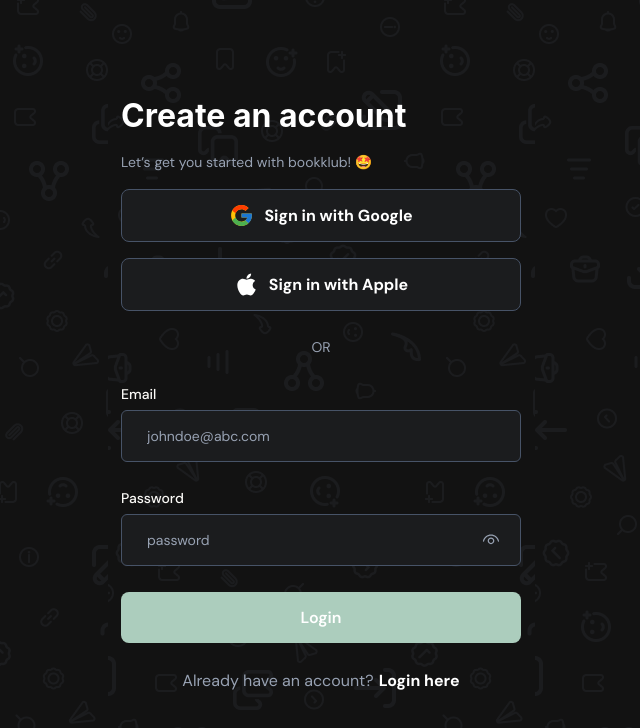
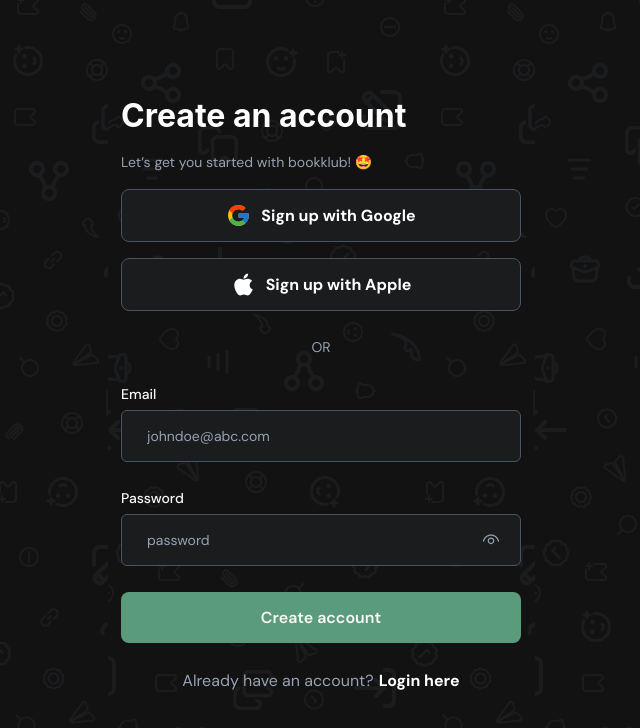
Before and after one commit to Parallax18/bookklub-frontend, a Next.js app: page /register in a window 1280 px wide. Shown: the top 728 px of the page, without its empty margins (319-959 px from the left). Built offline with nearby package versions, Linux system fonts and the light colour scheme.

Commit message:
chore: minor tweaks

```diff
--- a/src/app/(auth)/register/page.tsx
+++ b/src/app/(auth)/register/page.tsx
@@ -57,22 +57,15 @@ const Login = () => {
 
   const useHandleLogin = () => {
     return useMutation({
-      mutationKey: ["login"],
+      mutationKey: ["register"],
       mutationFn: async (loginData: FormValues) => {
-        const response = await HttpClient.post({
-          url: "/register",
-          data: loginData,
-        });
+        // const response = await HttpClient.post({
+        //   url: "/register",
+        //   data: loginData,
+        // });
         router.push("/verify_email");
-        return response;
+        // return response;
       },
-      // onSuccess: (data) => {
-      //   console.log({ data });
-      //   router.push("/chat");
-      // },
-      // onError: (error) => {
-      //   console.log({ error });
-      // },
     });
   };
 
@@ -81,7 +74,8 @@ const Login = () => {
     values: FormValues,
     formikHelpers: FormikHelpers<FormValues>
   ) => {
-    mutation.mutate(values);
+    router.push("/verify_email");
+    // mutation.mutate(values);
     const { setSubmitting } = formikHelpers;
     setSubmitting(true);
     setSubmitting(false);
@@ -148,7 +142,7 @@ const Login = () => {
                       color="#FFFFFF"
                     >
                       <FcGoogle size={25} />
-                      <Text>Sign in with Google</Text>
+                      <Text>Sign up with Google</Text>
                     </Box>
                     <Box
                       lineHeight="1.2"
@@ -168,7 +162,7 @@ const Login = () => {
                       color="#FFFFFF"
                     >
                       <FaApple size={25} />
-                      <Text>Sign in with Apple</Text>
+                      <Text>Sign up with Apple</Text>
                     </Box>
                     <Box
                       textAlign="center"
@@ -224,7 +218,7 @@ const Login = () => {
                         )}
                       </div>
                     </Box>
-                    <ReusableButton Type="Login" />
+                    <Button type="submit">Create account</Button>
                     <Box
                       color="#98A2B3"
                       display="flex"
@@ -244,157 +238,6 @@ const Login = () => {
           </div>
         </div>
       </Stack>
-      {/* <Stack>
-        <div
-          style={{
-            display: "flex",
-            flexDirection: "column",
-            justifyContent: "center",
-            alignItems: "center",
-            paddingTop: "0",
-            minHeight: "100vh",
-            color: "white",
-          }}
-        >
-          <div
-            style={{
-              display: "flex",
-              justifyContent: "center",
-              alignItems: "start",
-              position: "relative",
-              padding: "4rem 0",
-            }}
-          >
-            <form
-              onSubmit={handleSubmit}
-              style={{
-                gap: "1rem",
-                display: "flex",
-                flexDirection: "column",
-                maxWidth: "25rem",
-                zIndex: 1000,
-              }}
-            >
-              <Heading fontSize="32px">Create an account</Heading>
-              <Text color="#98A2B3" fontSize="14px">
-                Let’s get you started with bookklub! 🤩
-              </Text>
-              <Box
-                lineHeight="1.2"
-                display="flex"
-                pb="10px"
-                alignItems="center"
-                justifyContent="center"
-                gap="10px"
-                transition="all 0.2s cubic-bezier(.08,.52,.52,1)"
-                border="1px"
-                p="13px"
-                borderRadius="8px"
-                fontSize="16px"
-                fontWeight="700"
-                borderColor="#475367"
-                bg="#1B1C1E"
-                color="#FFFFFF"
-              >
-                <FcGoogle size={25} />
-                <Text>Sign in with Google</Text>
-              </Box>
-              <Box
-                lineHeight="1.2"
-                display="flex"
-                pb="10px"
-                alignItems="center"
-                justifyContent="center"
-                gap="10px"
-                transition="all 0.2s cubic-bezier(.08,.52,.52,1)"
-                border="1px"
-                p="13px"
-                borderRadius="8px"
-                fontSize="16px"
-                fontWeight="700"
-                borderColor="#475367"
-                bg="#1B1C1E"
-                color="#FFFFFF"
-              >
-                <FaApple size={25} />
-                <Text>Sign in with Apple</Text>
-              </Box>
-              <Box textAlign="center" fontSize="14px" color="#98A2B3" py="10px">
-                <Text>OR</Text>
-              </Box>
-              <ReusableInput
-                label="Email"
-                value={form.email}
-                placeholder="johndoe@abc.com"
-                type="email"
-                name="email"
-              />
-              <Box position="relative">
-                <ReusableInput
-                  label="Password"
-                  type={showPassword ? "text" : "password"}
-                  value={form.password}
-                  placeholder="password"
-                  name="email"
-                />
-                {form.password !== "" ? (
-                  <Box fontSize="14px" color="#98A2B3">
-                    <Text>8-15 characters</Text>
-                    <Text>At least 1 uppercase letter</Text>
-                    <Text>At least 1 lowercase letter</Text>
-                    <Text>At least 1 number</Text>
-                    <Text>At least 1 special character</Text>
-                  </Box>
-                ) : null}
-                <div
-                  onClick={() => setShowPassword((prevState) => !prevState)}
-                  style={{ cursor: "pointer" }}
-                >
-                  {showPassword ? (
-                    <VscEyeClosed
-                      size={20}
-                      style={{
-                        position: "absolute",
-                        color: "#98A2B3",
-                        top: "42",
-                        right: "20",
-                      }}
-                    />
-                  ) : (
-                    <VscEye
-                      size={20}
-                      style={{
-                        position: "absolute",
-                        color: "#98A2B3",
-                        top: "42",
-                        right: "20",
-                      }}
-                    />
-                  )}
-                </div>
-              </Box>
-              <Button>Create Account</Button>
-              <Box
-                color="#98A2B3"
-                display="flex"
-                justifyContent="center"
-                py="10px"
-                gap="5px"
-              >
-                Already have an account?
-                <Text
-                  cursor={"pointer"}
-                  onClick={() => router.push("/login")}
-                  fontWeight="700"
-                  color="shade.white"
-                >
-                  Login here
-                </Text>
-              </Box>
-            </form>
-          </div>
-        </div>
-      </Stack> */}
     </>
   );
 };
```
Also changed, not shown: src/app/(auth)/login/page.tsx (+7 -13 lines).
